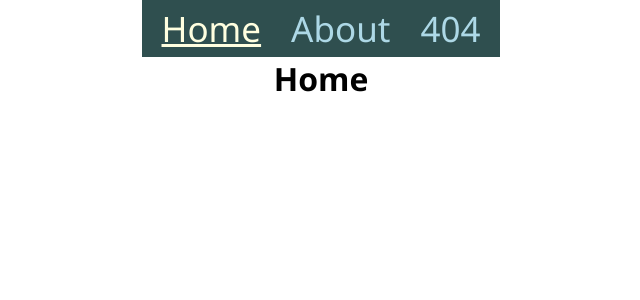
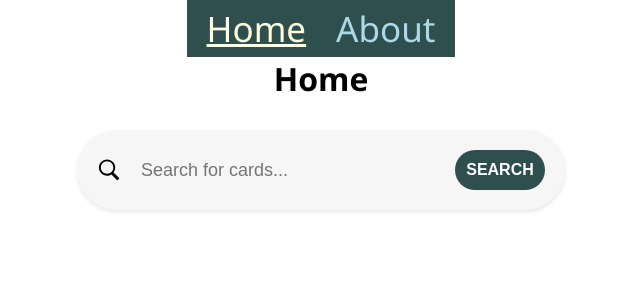
Before and after one commit to Gregory-Vinokur/React2023Q1, a React (Vite) app: page / in a window 1280 px wide. Shown: the top 300 px of the page, without its empty margins (319-959 px from the left). Built offline with nearby package versions, Linux system fonts and the light colour scheme.

Commit message:
feat: add searchBar

```diff
--- a/src/App.tsx
+++ b/src/App.tsx
@@ -1,9 +1,9 @@
 import React, { Component } from 'react';
 import { BrowserRouter, Route, Routes, Navigate } from 'react-router-dom';
 import './App.css';
-import Home from './components/Home';
-import About from './components/About';
-import NotFound from './components/NotFound';
+import Home from './pages/Home';
+import About from './pages/About';
+import NotFound from './pages/NotFound';
 import MainLayout from './layouts/MainLayout';
 
 class App extends Component {
--- a/src/components/Home.tsx
+++ /dev/null
@@ -1,9 +0,0 @@
-import React, { Component } from 'react';
-
-class Home extends Component {
-  render() {
-    return <h1>Home</h1>;
-  }
-}
-
-export default Home;
--- a/src/components/Menu.tsx
+++ b/src/components/Menu.tsx
@@ -9,7 +9,6 @@ class Menu extends Component {
           Home
         </NavLink>
         <NavLink to="about">About</NavLink>
-        <NavLink to="404">404</NavLink>
       </nav>
     );
   }
--- /dev/null
+++ b/src/components/SearchBar.module.css
@@ -0,0 +1,54 @@
+.searchBar {
+  display: flex;
+  justify-content: center;
+  align-items: center;
+  height: 80px;
+  width: 35%;
+  background-color: #f6f6f6;
+  border-radius: 50px;
+  padding: 0 20px;
+  margin: 30px auto;
+  box-shadow: 0px 2px 4px rgba(0, 0, 0, 0.1);
+}
+
+.searchInput {
+  font-size: 18px;
+  color: #555;
+  background-color: transparent;
+  border: none;
+  outline: none;
+  margin-left: 20px;
+  flex: 1;
+}
+
+.searchIcon {
+  width: 24px;
+  height: 24px;
+  position: relative;
+  background: url(../assets/search.svg);
+  background-repeat: no-repeat;
+  background-size: 100%;
+  cursor: pointer;
+  border: none;
+}
+
+.searchButton {
+  display: flex;
+  justify-content: center;
+  align-items: center;
+  background-color: darkslategray;
+  color: #fff;
+  font-size: 16px;
+  font-weight: bold;
+  text-transform: uppercase;
+  border: none;
+  border-radius: 50px;
+  width: 90px;
+  height: 40px;
+  cursor: pointer;
+  transition: all 0.2s ease-in-out;
+}
+
+.searchButton:hover {
+  background-color: #1d8181;
+}
--- /dev/null
+++ b/src/components/SearchBar.tsx
@@ -0,0 +1,41 @@
+import React, { Component } from 'react';
+import styles from './SearchBar.module.css';
+
+class SearchBar extends Component {
+  state = {
+    searchBarValue: localStorage.getItem('searchBarValue_GV')
+      ? localStorage.getItem('searchBarValue_GV')
+      : '',
+  };
+
+  componentWillUnmount() {
+    localStorage.setItem('searchBarValue_GV', this.state.searchBarValue as string);
+  }
+
+  saveSearchBarValue = (e: React.SyntheticEvent) => {
+    e.preventDefault();
+    this.setState({
+      searchBarValue: (e.target as HTMLInputElement).value,
+    });
+  };
+
+  render() {
+    return (
+      <form className={styles.searchBar} onSubmit={this.saveSearchBarValue}>
+        <i className={styles.searchIcon}></i>
+        <input
+          className={styles.searchInput}
+          type="text"
+          value={this.state.searchBarValue as string}
+          onChange={this.saveSearchBarValue}
+          placeholder="Search for cards..."
+        />
+        <button className={styles.searchButton} type="submit">
+          Search
+        </button>
+      </form>
+    );
+  }
+}
+
+export default SearchBar;
--- /dev/null
+++ b/src/pages/Home.tsx
@@ -0,0 +1,15 @@
+import React, { Component } from 'react';
+import SearchBar from './../components/SearchBar';
+
+class Home extends Component {
+  render() {
+    return (
+      <>
+        <h1>Home</h1>
+        <SearchBar />
+      </>
+    );
+  }
+}
+
+export default Home;
--- a/src/components/NotFound.tsx
+++ b/src/pages/NotFound.tsx
@@ -2,7 +2,7 @@ import React, { Component } from 'react';
 
 class NotFound extends Component {
   render() {
-    return <h1>Not found</h1>;
+    return <h1>404</h1>;
   }
 }
 
```
Also changed, not shown: src/assets/search.svg (added), src/pages/About.tsx (renamed from src/components/About.tsx).
